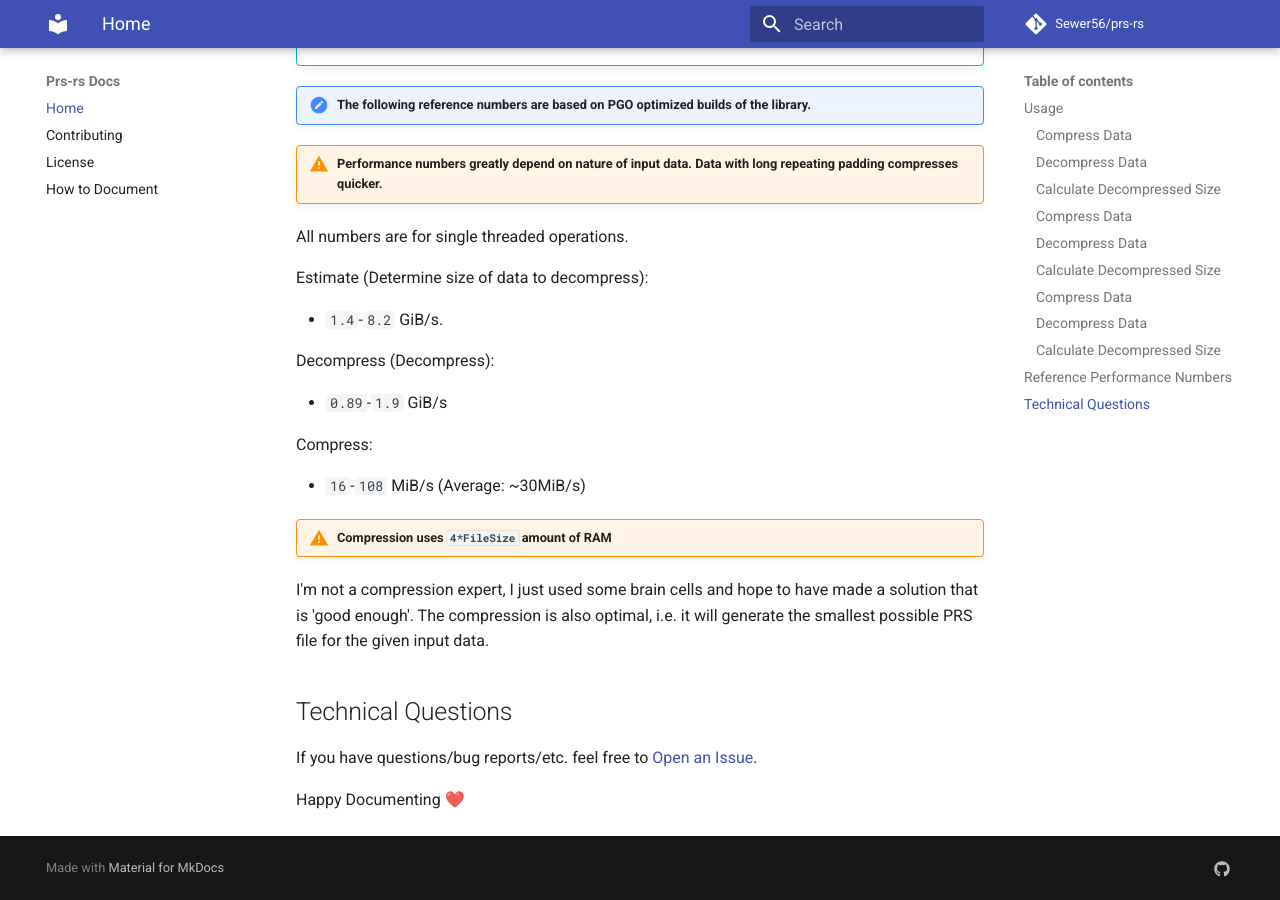
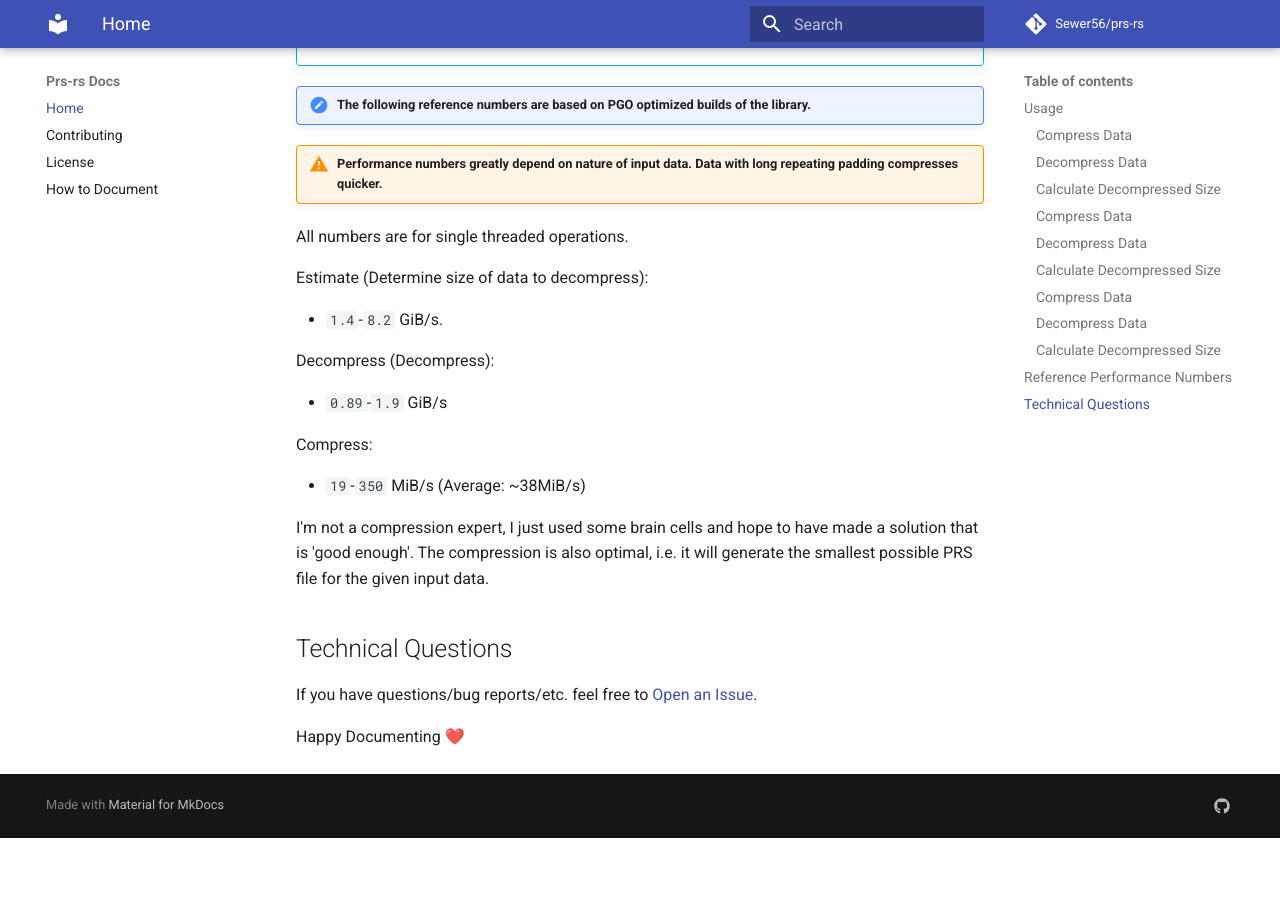
Before and after one commit to Sewer56/prs-rs, an MkDocs documentation site: the page built from docs/index.md, in a window 1280 px wide and 900 px high, scrolled down 1528 px. Built offline with MkDocs 1.6.1 and Material for MkDocs 9.7.7, drawn with Linux system fonts in a browser that asks for light colours; comment, search, counter and statistics services are not loaded; after the commit the page ends 2366 px from its top, so only the background shows below that.

Commit message:
Updated: Documentation for the new branch.

```diff
--- a/docs/index.md
+++ b/docs/index.md
@@ -186,9 +186,7 @@ Decompress (Decompress):
 
 Compress:
 
-- `16`-`108` MiB/s (Average: ~30MiB/s)
-
-!!! warning "Compression uses `4*FileSize` amount of RAM"
+- `19`-`350` MiB/s (Average: ~38MiB/s)
 
 I'm not a compression expert, I just used some brain cells and hope to have made a solution that is
 'good enough'. The compression is also optimal, i.e. it will generate the smallest possible PRS file for the given input data.
```
